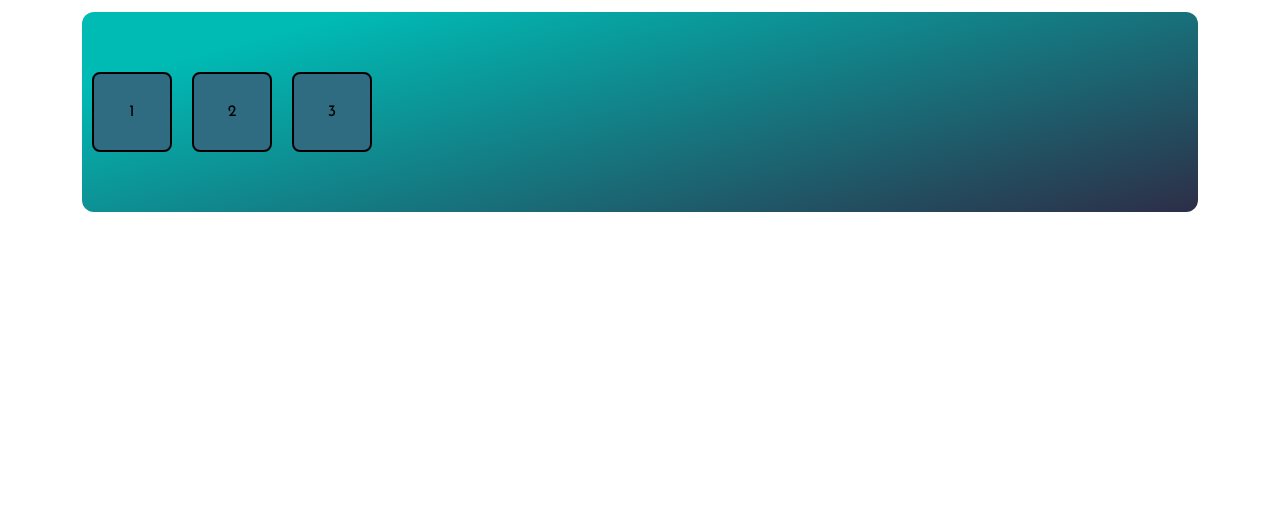
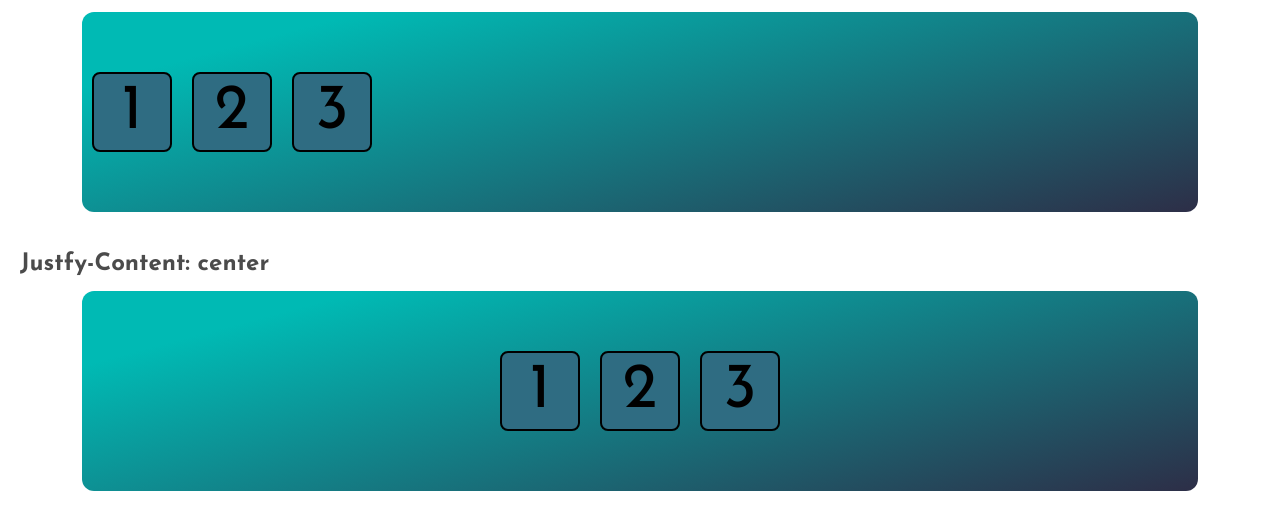
Before and after one commit to Jvsilvagomes/progresso_html, a plain HTML site: page index.html in a window 1280 px wide. Shown: the part 87-616 px from the top of the page. Drawn offline with Linux system fonts and the light colour scheme.

Commit message:
criação da sessão justify center

```diff
--- a/assets/styles/index.css
+++ b/assets/styles/index.css
@@ -46,4 +46,9 @@ h2{
     align-items: center;
     border-radius: 8px;
     margin: 10px;
+    font-size: 4rem;
 }
+
+.justify-center {
+    justify-content: center;
+}
--- a/index.html
+++ b/index.html
@@ -18,5 +18,15 @@
             <div class="flex-item">3</div>
         </div>
     </section>
+
+    <section>
+        <h2>Justfy-Content: center</h2>
+
+        <div class="flex-container justify-center">
+            <div class="flex-item">1</div>
+            <div class="flex-item">2</div>
+            <div class="flex-item">3</div>
+        </div>
+    </section>
 </body>
 </html>
```
